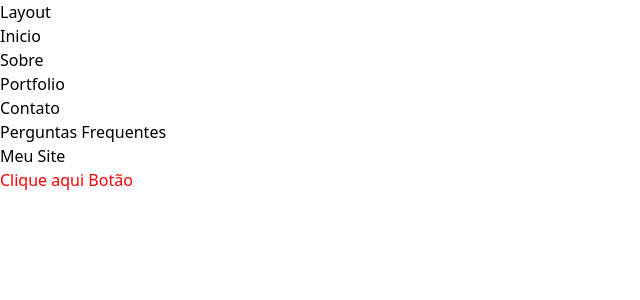
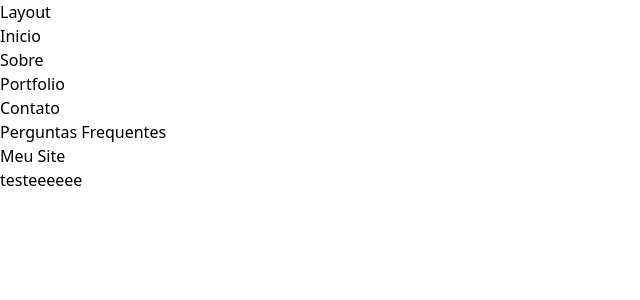
Before and after one commit to WagnerTerry/conhecendo-svelte, a SvelteKit app: page / in a window 1280 px wide. Shown: the top 300 px of the page, without its empty margins (0-640 px from the left). Built offline with nearby package versions, Linux system fonts and the light colour scheme.

Commit message:
feat: criando novos alias

```diff
--- /dev/null
+++ b/src/lib/Teste.svelte
@@ -0,0 +1 @@
+<h1>testeeeeee</h1>
--- a/src/routes/+page.svelte
+++ b/src/routes/+page.svelte
@@ -1,12 +1,10 @@
 <script>
-    import Button from "./Button.svelte";
+    import Teste from "$lib/Teste.svelte";
 </script>
 
 <h1>Meu Site</h1>
 
-<Button label="Clique aqui" />
-<Button />
-
+<Teste />
 <!-- <ul>
     <li><a href="/">Inicio</a></li>
     <li><a href="/sobre">Sobre</a></li>
--- a/src/routes/Button.svelte
+++ /dev/null
@@ -1,11 +0,0 @@
-<script>
-    export let label = 'Botão'
-</script>
-
-<button class="btn">{label}</button>
-
-<style>
-    .btn {
-        color: #f00;
-    }
-</style>
```
